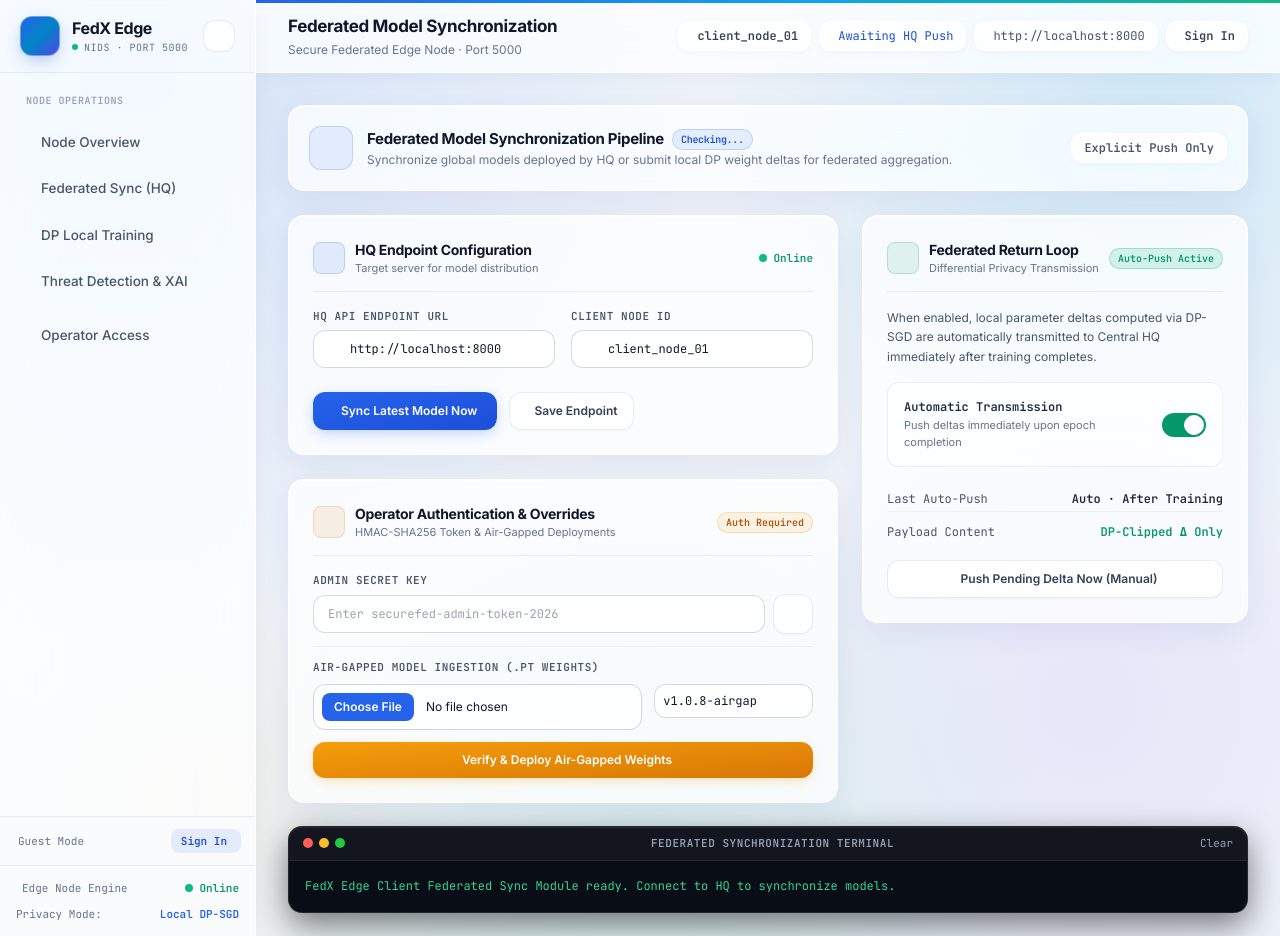
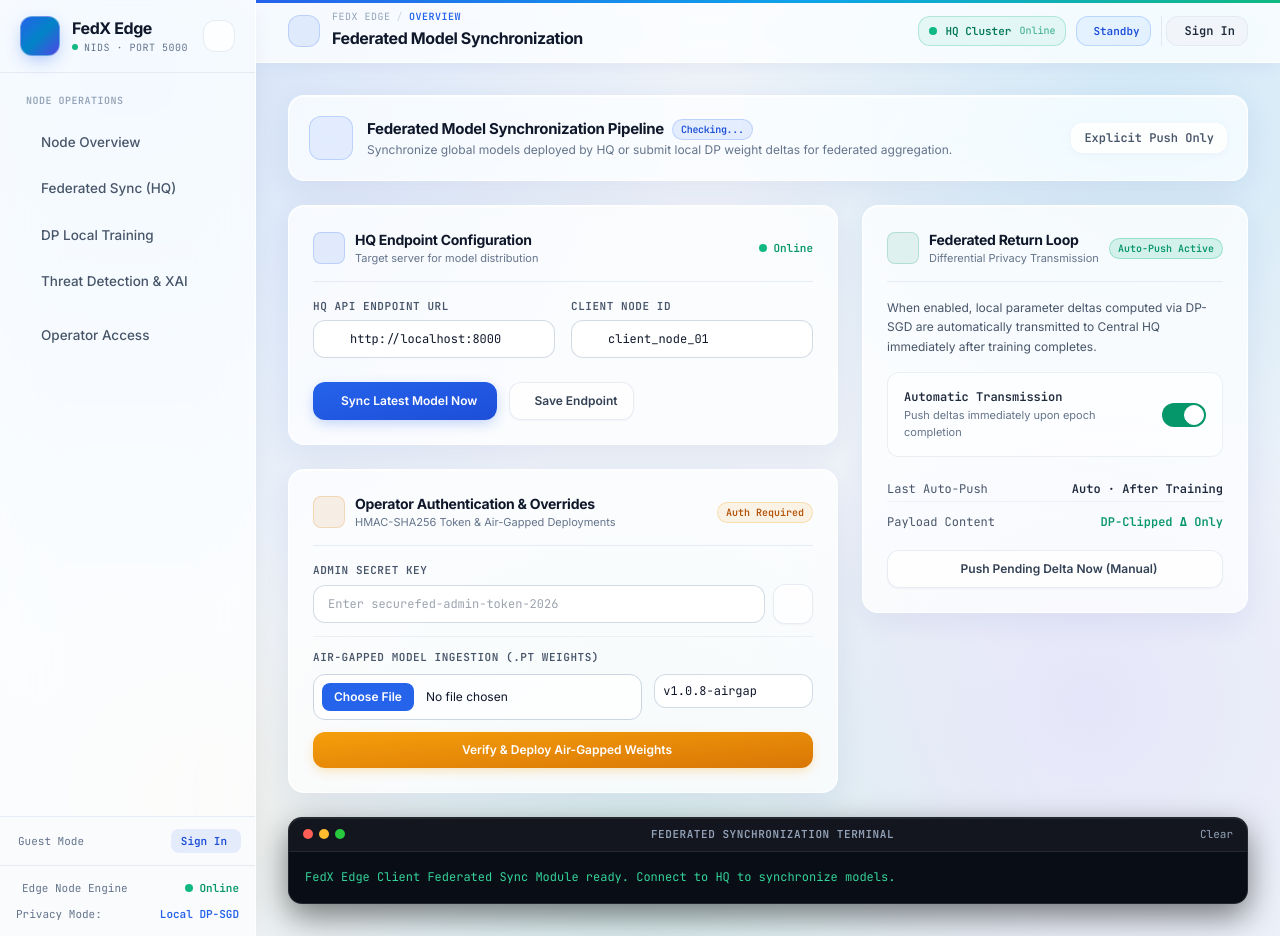
Before and after one commit to jehad005/FedX-NIDS, a Python web app: template Client Server/templates/sync.html in a window 1280 px wide. Run offline with Jinja, Linux system fonts and the light colour scheme; the template is opened without the code that fills it, so the values that code supplies are empty; some libraries are stand-ins or nearby versions.

Commit message:
style: streamline and polish topbar header navigation into ultra-clean professional look

```diff
--- a/Client Server/templates/base.html
+++ b/Client Server/templates/base.html
@@ -600,42 +600,55 @@
     <!-- Main Independent Scrollable Workspace -->
     <div class="md:ml-64 flex-1 md:h-screen md:overflow-y-auto flex flex-col">
         <!-- Top Header Bar -->
-        <header class="edge-topbar z-20 px-6 sm:px-8 py-3.5 flex flex-wrap justify-between items-center gap-3">
-            <div>
-                <h1 class="font-heading text-[17px] font-bold text-slate-900 dark:text-slate-100">{% block page_heading %}Client Node Management{% endblock %}</h1>
-                <p class="text-xs text-slate-500 dark:text-slate-400 mt-0.5">Secure Federated Edge Node · Port {{ state.edge_port or 5000 }}</p>
+        <header class="edge-topbar z-20 px-6 sm:px-8 py-3 flex items-center justify-between gap-4">
+            <!-- Left: Breadcrumb & Active Page Heading -->
+            <div class="flex items-center gap-3 min-w-0">
+                <div class="w-8 h-8 rounded-xl bg-blue-600/10 dark:bg-blue-500/15 text-blue-600 dark:text-blue-400 flex items-center justify-center shrink-0 border border-blue-600/20 shadow-xs">
+                    <i class="iconsax text-base" icon-name="shield-tick"></i>
+                </div>
+                <div class="min-w-0">
+                    <div class="flex items-center gap-1.5 text-[10px] font-mono text-slate-400 dark:text-slate-500 leading-none uppercase tracking-wider">
+                        <span>FedX Edge</span>
+                        <span class="text-slate-300 dark:text-slate-600">/</span>
+                        <span class="text-blue-600 dark:text-blue-400 font-semibold">{{ active_page or 'Overview' }}</span>
+                    </div>
+                    <h1 class="font-heading text-sm sm:text-base font-bold text-slate-900 dark:text-slate-100 mt-1 leading-tight tracking-tight truncate">
+                        {% block page_heading %}Client Node Management{% endblock %}
+                    </h1>
+                </div>
             </div>
 
-            <div class="flex flex-wrap items-center gap-2 text-xs font-mono">
-                <!-- Node ID Pill -->
-                <div class="edge-pill-glass flex items-center gap-1.5 px-3 py-1.5 rounded-xl text-slate-700 dark:text-slate-200 shadow-xs" title="Edge Node Identity">
-                    <i class="iconsax text-sm text-blue-600 dark:text-blue-400" icon-name="cpu"></i>
-                    <span id="header-client-id" class="font-semibold">{{ state.client_id or 'client_node_01' }}</span>
+            <!-- Right: Minimalist Telemetry & Operator Access Strip -->
+            <div class="flex items-center gap-2 sm:gap-2.5 text-xs font-mono shrink-0">
+                <!-- Hidden inputs preserved for API scripts -->
+                <span id="header-client-id" class="hidden">{{ state.client_id or 'client_node_01' }}</span>
+                <span id="header-hq-url" class="hidden">{{ state.hq_url or 'http://localhost:8000' }}</span>
+
+                <!-- Central HQ Live Status Indicator -->
+                <div class="hidden sm:inline-flex items-center gap-2 px-2.5 py-1.5 rounded-xl bg-emerald-500/[0.08] dark:bg-emerald-500/15 border border-emerald-500/25 text-emerald-700 dark:text-emerald-300 shadow-xs cursor-default" title="Central HQ Cluster: {{ state.hq_url or 'http://localhost:8000' }}">
+                    <span class="edge-live-dot w-2 h-2 rounded-full bg-emerald-500"></span>
+                    <span class="font-semibold text-[11px] hidden md:inline">HQ Cluster</span>
+                    <span class="text-[10px] text-emerald-600/80 dark:text-emerald-400/80">Online</span>
                 </div>
 
-                <!-- Active Deployed Model Pill -->
-                <div id="header-pushed-pill" class="edge-pill-glass flex items-center gap-1.5 px-3 py-1.5 rounded-xl text-blue-700 dark:text-blue-300 shadow-xs" title="Currently deployed global model">
-                    <i class="iconsax text-sm" icon-name="hierarchy-square-2"></i>
-                    <span id="header-last-pushed">Awaiting HQ Push</span>
+                <!-- Active Deployed Global Model Badge -->
+                <div id="header-pushed-pill" class="inline-flex items-center gap-1.5 px-2.5 py-1.5 rounded-xl bg-blue-500/[0.08] dark:bg-blue-500/15 border border-blue-500/25 text-blue-700 dark:text-blue-300 shadow-xs cursor-default" title="Currently deployed global model">
+                    <i class="iconsax text-sm text-blue-600 dark:text-blue-400" icon-name="hierarchy-square-2"></i>
+                    <span id="header-last-pushed" class="font-semibold text-[11px]">Standby</span>
                 </div>
 
-                <!-- HQ Connection Pill -->
-                <div class="edge-pill-glass flex items-center gap-1.5 px-3 py-1.5 rounded-xl text-slate-600 dark:text-slate-300 shadow-xs" title="Connected HQ API Endpoint">
-                    <i class="iconsax text-sm text-emerald-600 dark:text-emerald-400" icon-name="link-2"></i>
-                    <span id="header-hq-url" class="truncate max-w-[140px] sm:max-w-[200px]">{{ state.hq_url or 'http://localhost:8000' }}</span>
+                <!-- Operator Session Profile & Logout Group -->
+                <div class="flex items-center gap-1 pl-1 border-l border-slate-200 dark:border-white/10">
+                    <a href="/login" id="header-operator-pill" class="inline-flex items-center gap-1.5 px-3 py-1.5 rounded-xl bg-slate-100 dark:bg-white/[0.06] hover:bg-slate-200/80 dark:hover:bg-white/[0.12] text-slate-800 dark:text-slate-200 border border-slate-200/80 dark:border-white/10 font-semibold text-xs shadow-xs transition-all no-underline cursor-pointer" title="Operator Credentials &amp; Session">
+                        <i id="header-operator-icon" class="iconsax text-sm text-amber-500" icon-name="lock-1"></i>
+                        <span id="header-operator-label">Sign In</span>
+                    </a>
+
+                    <!-- Clean Quick Logout Button -->
+                    <button type="button" id="header-logout-btn" onclick="globalLogout()" class="hidden w-8 h-8 rounded-xl bg-rose-500/10 hover:bg-rose-500/20 text-rose-600 dark:text-rose-400 border border-rose-500/25 flex items-center justify-center transition-all shadow-xs cursor-pointer" title="Sign Out of Session">
+                        <i class="iconsax text-sm" icon-name="logout"></i>
+                    </button>
                 </div>
-
-                <!-- Operator Authentication Pill -->
-                <a href="/login" id="header-operator-pill" class="edge-pill-glass flex items-center gap-1.5 px-3 py-1.5 rounded-xl text-slate-700 dark:text-slate-200 hover:border-blue-500/60 shadow-xs transition-all cursor-pointer" title="Operator Authentication &amp; Credentials">
-                    <i id="header-operator-icon" class="iconsax text-sm text-amber-500" icon-name="lock-1"></i>
-                    <span id="header-operator-label" class="font-semibold">Sign In</span>
-                </a>
-
-                <!-- Quick Logout Button (Visible only when authenticated) -->
-                <button type="button" id="header-logout-btn" onclick="globalLogout()" class="hidden edge-pill-glass flex items-center gap-1.5 px-2.5 py-1.5 rounded-xl text-rose-600 dark:text-rose-400 hover:bg-rose-500/10 hover:border-rose-500/40 font-semibold shadow-xs transition-all cursor-pointer" title="Sign out of operator session">
-                    <i class="iconsax text-sm" icon-name="logout"></i>
-                    <span class="hidden sm:inline">Sign Out</span>
-                </button>
             </div>
         </header>
 
@@ -713,16 +726,15 @@ async function refreshHeader() {
         if (headerPushText && headerPushPill) {
             if (state.last_hq_push_version) {
                 const ts = state.last_hq_push_at ? String(state.last_hq_push_at).slice(0, 19).replace('T', ' ') : '';
-                headerPushText.textContent = `Active: v${state.last_hq_push_version}`;
+                headerPushText.textContent = `Ensemble v${state.last_hq_push_version}`;
                 headerPushPill.title = ts ? `HQ Pushed at ${ts} UTC` : 'Pushed from HQ';
-                headerPushPill.className = 'edge-pill-glass flex items-center gap-1.5 px-3 py-1.5 rounded-xl bg-emerald-600/10 dark:bg-emerald-500/15 border-emerald-600/25 dark:border-emerald-500/35 text-emerald-700 dark:text-emerald-300 shadow-xs';
+                headerPushPill.className = 'inline-flex items-center gap-1.5 px-2.5 py-1.5 rounded-xl bg-emerald-500/[0.08] dark:bg-emerald-500/15 border border-emerald-500/25 text-emerald-700 dark:text-emerald-300 font-mono text-xs shadow-xs';
             } else if (state.current_model_version) {
-                const src = state.last_deployed_source || state.model_info?.authorized_by || state.model_info?.deployed_by || '';
-                headerPushText.textContent = `Active: v${state.current_model_version}${src ? ' (' + src + ')' : ''}`;
-                headerPushPill.className = 'edge-pill-glass flex items-center gap-1.5 px-3 py-1.5 rounded-xl bg-blue-600/10 dark:bg-blue-500/15 border-blue-600/25 dark:border-blue-500/35 text-blue-700 dark:text-blue-300 shadow-xs';
+                headerPushText.textContent = `Ensemble v${state.current_model_version}`;
+                headerPushPill.className = 'inline-flex items-center gap-1.5 px-2.5 py-1.5 rounded-xl bg-blue-500/[0.08] dark:bg-blue-500/15 border border-blue-500/25 text-blue-700 dark:text-blue-300 font-mono text-xs shadow-xs';
             } else {
-                headerPushText.textContent = 'Awaiting HQ Push';
-                headerPushPill.className = 'edge-pill-glass flex items-center gap-1.5 px-3 py-1.5 rounded-xl text-slate-500 dark:text-slate-400 shadow-xs';
+                headerPushText.textContent = 'Standby';
+                headerPushPill.className = 'inline-flex items-center gap-1.5 px-2.5 py-1.5 rounded-xl bg-slate-100 dark:bg-white/[0.05] border border-slate-200/80 dark:border-white/10 text-slate-500 dark:text-slate-400 font-mono text-xs shadow-xs';
             }
         }
 
@@ -756,18 +768,19 @@ async function refreshHeader() {
 
         if (opLabel && opIcon && opPill) {
             if (isAuth) {
-                opLabel.textContent = `Admin: ${savedUser || state.client_id || 'Auth'}`;
+                const uName = (savedUser || state.operator_user || state.client_id || 'Operator').split('@')[0];
+                opLabel.textContent = uName.length > 15 ? uName.slice(0, 13) + '..' : uName;
                 opIcon.setAttribute('icon-name', 'shield-tick');
                 opIcon.className = 'iconsax text-sm text-emerald-500';
-                opPill.className = 'edge-pill-glass flex items-center gap-1.5 px-3 py-1.5 rounded-xl bg-emerald-600/10 dark:bg-emerald-500/15 border-emerald-600/25 dark:border-emerald-500/35 text-emerald-700 dark:text-emerald-300 shadow-xs hover:border-emerald-500 transition-all cursor-pointer';
-                opPill.title = 'Operator Authenticated (Admin Privileges Active)';
+                opPill.className = 'inline-flex items-center gap-1.5 px-3 py-1.5 rounded-xl bg-emerald-500/[0.08] dark:bg-emerald-500/15 border border-emerald-500/25 text-emerald-700 dark:text-emerald-300 font-mono text-xs font-semibold shadow-xs hover:border-emerald-500 transition-all cursor-pointer';
+                opPill.title = `Operator Authenticated: ${savedUser || state.operator_user || 'Admin'}`;
                 if (navLoginLabel) navLoginLabel.textContent = 'Operator Session';
                 if (headerLogoutBtn) headerLogoutBtn.classList.remove('hidden');
             } else {
                 opLabel.textContent = 'Sign In';
                 opIcon.setAttribute('icon-name', 'lock-1');
                 opIcon.className = 'iconsax text-sm text-amber-500';
-                opPill.className = 'edge-pill-glass flex items-center gap-1.5 px-3 py-1.5 rounded-xl text-slate-700 dark:text-slate-200 hover:border-blue-500/60 transition-all cursor-pointer';
+                opPill.className = 'inline-flex items-center gap-1.5 px-3 py-1.5 rounded-xl bg-slate-100 dark:bg-white/[0.06] hover:bg-slate-200/80 dark:hover:bg-white/[0.12] text-slate-800 dark:text-slate-200 border border-slate-200/80 dark:border-white/10 font-mono text-xs font-semibold shadow-xs transition-all cursor-pointer';
                 if (navLoginLabel) navLoginLabel.textContent = 'Operator Access';
                 if (headerLogoutBtn) headerLogoutBtn.classList.add('hidden');
             }
```
